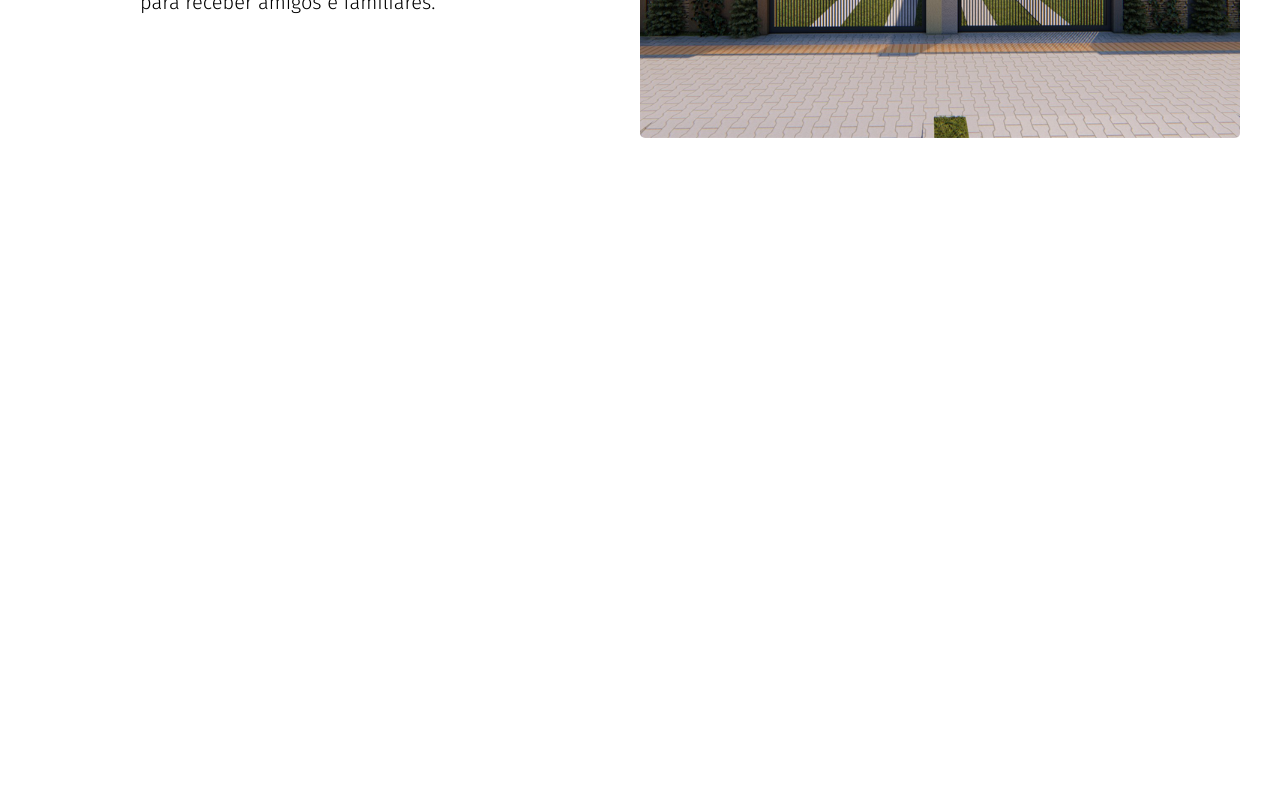
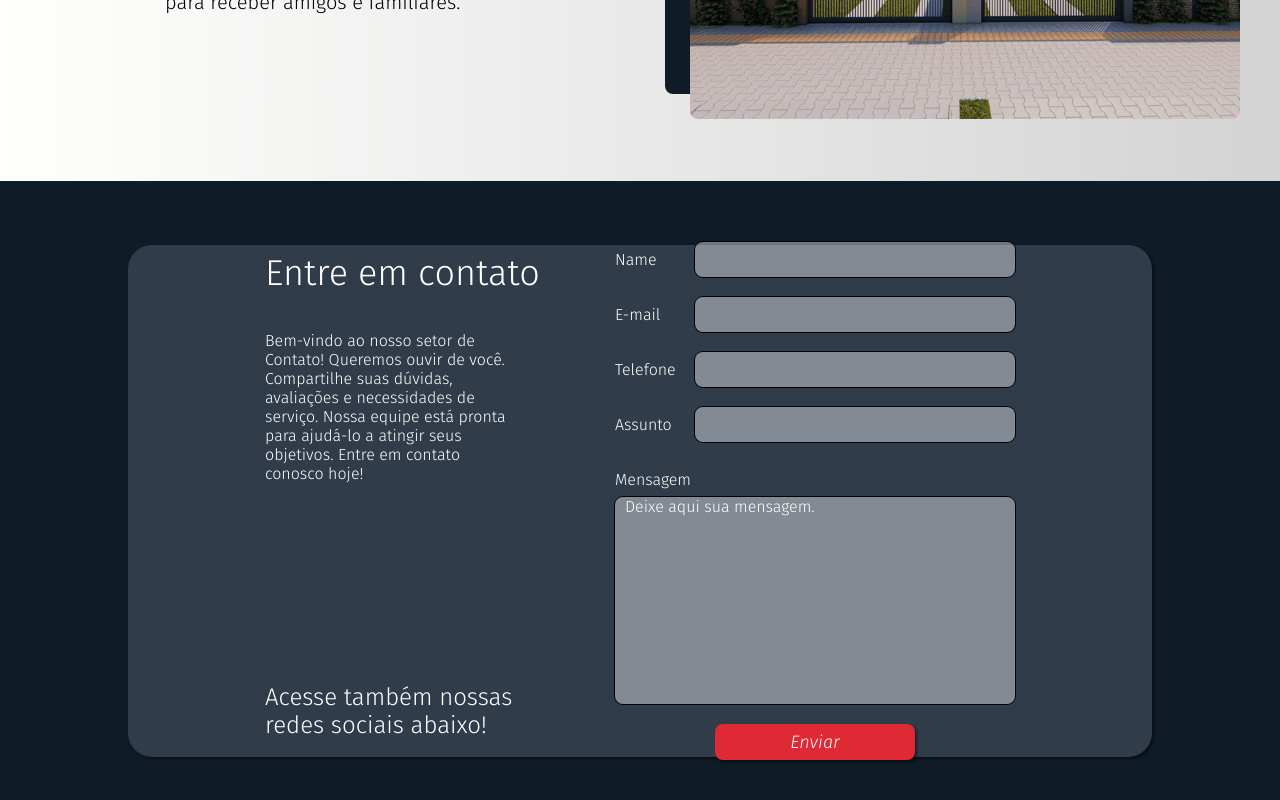
Before and after one commit to wbsantiago/wd-landingpage, a React (Vite) app: page / in a window 1280 px wide. Shown: the part 3463-4263 px from the top of the page. Before the commit the page ends 3608 px from the top, so only its background shows below. Built offline with nearby package versions, Linux system fonts and the light colour scheme; a small style sheet from the web is missing.

Commit message:
section contact is ready

```diff
--- a/package.json
+++ b/package.json
@@ -9,6 +9,7 @@
     "preview": "vite preview"
   },
   "dependencies": {
+    "@radix-ui/react-label": "^2.0.0",
     "react": "^18.2.0",
     "react-dom": "^18.2.0"
   },
--- a/src/App.css
+++ b/src/App.css
@@ -9,6 +9,7 @@
 :root {
   --red-color: #DF2935;
   --blue-color: #101B28;
+  --lightblue-color: #313C4A;
   /* --blue-color: #0F161D; */
   --white-color: #FFFFFE;
   --gray-color: #8d8f99;
@@ -22,6 +23,11 @@
   font-family: 'Fira Sans', sans-serif;
 }
 
+html {
+  /* background: linear-gradient(to right, var(--white-color)20%, lightgray 85%, var(--gray-color)); */
+  background: linear-gradient(to right, var(--white-color), lightgray);
+}
+
 .background-video {
   width: 100%;
   height: calc(100vh - 96px);
--- a/src/App.jsx
+++ b/src/App.jsx
@@ -3,6 +3,7 @@ import Header from './components/Header.jsx'
 import BodyVideo from "./components/BodyVideo.jsx"
 import Articles from "./components/Articles.jsx"
 import Projects from './components/Projects.jsx'
+import Contact from './components/Contact.jsx'
 import video from './assets/Video-Website-fast.mp4'
 
 function App() {
@@ -19,6 +20,7 @@ function App() {
         <BodyVideo />
         <Articles />
         <Projects />
+        <Contact />
       </div>
     </div>
   )
--- /dev/null
+++ b/src/components/Contact.jsx
@@ -0,0 +1,54 @@
+import "./contact.css"
+import * as Label from '@radix-ui/react-label';
+
+function Contact() {
+    return (
+        <div id="contact" className="contact">
+            <div className="contact-box-bg">
+                <div className="contact-box">
+                    <div className="contact-box-text">
+                        <h3>Entre em contato</h3>
+                        <p className="contact-box-description">Bem-vindo ao nosso setor de Contato! Queremos ouvir de você. Compartilhe suas dúvidas, avaliações e necessidades de serviço. Nossa equipe está pronta para ajudá-lo a atingir seus objetivos. Entre em contato conosco hoje!</p>
+                        <p className="contact-box-socialcall">Acesse também nossas redes sociais abaixo!</p>
+                    </div>
+                    <form className="contact-form">
+                        <div className="contact-form-box">
+                            <Label.Root className="LabelRoot" htmlFor="name">
+                            Name
+                            </Label.Root>
+                            <input className="Input" type="text" id="name" defaultValue="" />
+                        </div>
+                        <div className="contact-form-box">
+                            <Label.Root className="LabelRoot" htmlFor="email">
+                            E-mail
+                            </Label.Root>
+                            <input className="Input" type="email" id="email" defaultValue="" />
+                        </div>
+                        <div className="contact-form-box">
+                            <Label.Root className="LabelRoot" htmlFor="number">
+                            Telefone
+                            </Label.Root>
+                            <input className="Input" type="number" id="phone" defaultValue="" />
+                        </div>
+                        <div className="contact-form-box">
+                            <Label.Root className="LabelRoot" htmlFor="subject">
+                            Assunto
+                            </Label.Root>
+                            <input className="Input" type="text" id="subject" defaultValue="" />
+                        </div>
+                        <div className="contact-form-box">
+                            <Label.Root className="LabelRoot" htmlFor="message">
+                            Mensagem
+                            </Label.Root>
+                            <textarea className="textArea" type="text" id="message" defaultValue="" placeholder="Deixe aqui sua mensagem." rows="10" />
+                        </div>
+
+                        <button className="contact-btn" type="submit">Enviar</button>
+                    </form>
+                </div>
+            </div>
+        </div>
+    )
+}
+
+export default Contact
--- /dev/null
+++ b/src/components/contact.css
@@ -0,0 +1,122 @@
+.contact {
+    height: calc(100vh - 64px);
+    background: var(--blue-color);
+    padding-top: 64px;
+    color: var(--white-color);
+}
+
+.contact-box-bg {
+    margin: auto;
+    height: 64vh;
+    max-width: 1024px;
+    background: var(--lightblue-color);
+    border-radius: 24px;
+    display: flex;
+    justify-content: center;
+    box-shadow: 2px 2px 3px rgba(0,0,0,0.5);
+}
+
+.contact-box {
+    font-weight: 300;
+    display: flex;
+    align-items: center;
+}
+
+.contact-box-text {
+    width: 350px;
+    height: 500px;
+    display: flex;
+    flex-direction: column;
+}
+
+.contact-box-text > h3 {
+    font-size: 36px;
+    font-weight: 300;
+    margin-bottom: 36px;
+}
+
+.contact-box-description {
+    margin-bottom: 200px;
+}
+
+.contact-box-description, .contact-box-socialcall {
+    max-width: 250px;
+}
+
+.contact-box-socialcall {
+    font-size: 24px;
+}
+
+.contact-form {
+    min-width: 400px;
+    display: flex;
+    flex-direction: column;
+    gap: 20px;
+}
+
+.contact-form-box {
+    display: flex;
+    justify-content: space-between;
+}
+
+.contact-form-box:last-of-type {
+    flex-direction: column;
+}
+
+.contact-btn {
+    width: 200px;
+    margin: auto;
+    border: 0;
+    border-radius: 8px;
+    font-size: 18px;
+    font-style: italic;
+    cursor: pointer;
+    height: 36px;
+    background: var(--red-color);
+    color: var(--white-color);
+    text-align: center;
+    transition: 0.4s;
+    box-shadow: 2px 2px 3px rgba(0,0,0,0.5);
+}
+
+/* RADIX FORM*/
+
+/* reset */
+.Input, .textArea {
+  all: unset;
+}
+
+.LabelRoot {
+  font-weight: 300;
+  line-height: 35px;
+}
+
+.Input {
+  width: 300px;
+  border-radius: 8px;
+  padding: 0 10px;
+  height: 35px;
+  line-height: 1;
+  background-color: rgba(255,255,255,0.4);
+  box-shadow: 0 0 0 1px var(--black-color);
+}
+
+.textArea {
+  border-radius: 8px;
+  padding: 0 10px;
+  line-height: 1.3;
+  background-color: rgba(255,255,255,0.4);
+  box-shadow: 0 0 0 1px var(--black-color);
+  color: var(--white-color);
+  font-weight: 300;
+  resize: none;
+}
+
+.Input:focus, .textArea:focus {
+  box-shadow: 0 0 0 2px black;
+}
+
+.Input::placeholder, .textArea::placeholder{
+  color: var(--white-color);
+  font-weight: 300;
+}
--- a/src/components/projects.css
+++ b/src/components/projects.css
@@ -4,9 +4,9 @@
     flex-direction: column;
     align-items: center;
     gap: 24px;
-    margin: 0 auto;
+    margin: 0 auto ;
     font-weight: 300;
-    padding: 0;
+    padding: 0 0 36px 0;
 }
 
 .mid-box {
@@ -87,6 +87,7 @@
 }
 
 .projects-images {
-    width: 600px;
-    border-radius: 5px;
+    width: 550px;
+    border-radius: 8px;
+    box-shadow: -25px -25px var(--blue-color);
 }
```
Also changed, not shown: src/components/Projects.jsx (line endings or trailing spaces), 1 other file (tests, documents, lock files or other folders).
